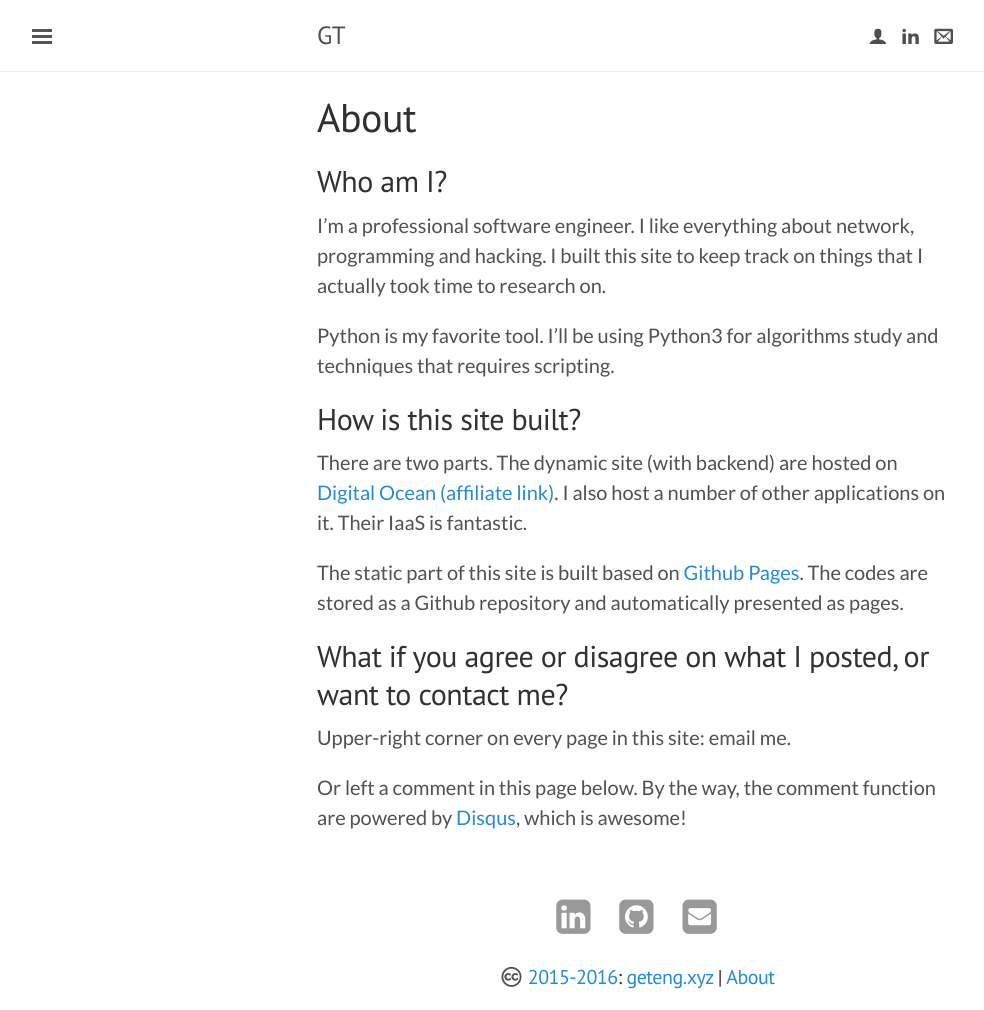
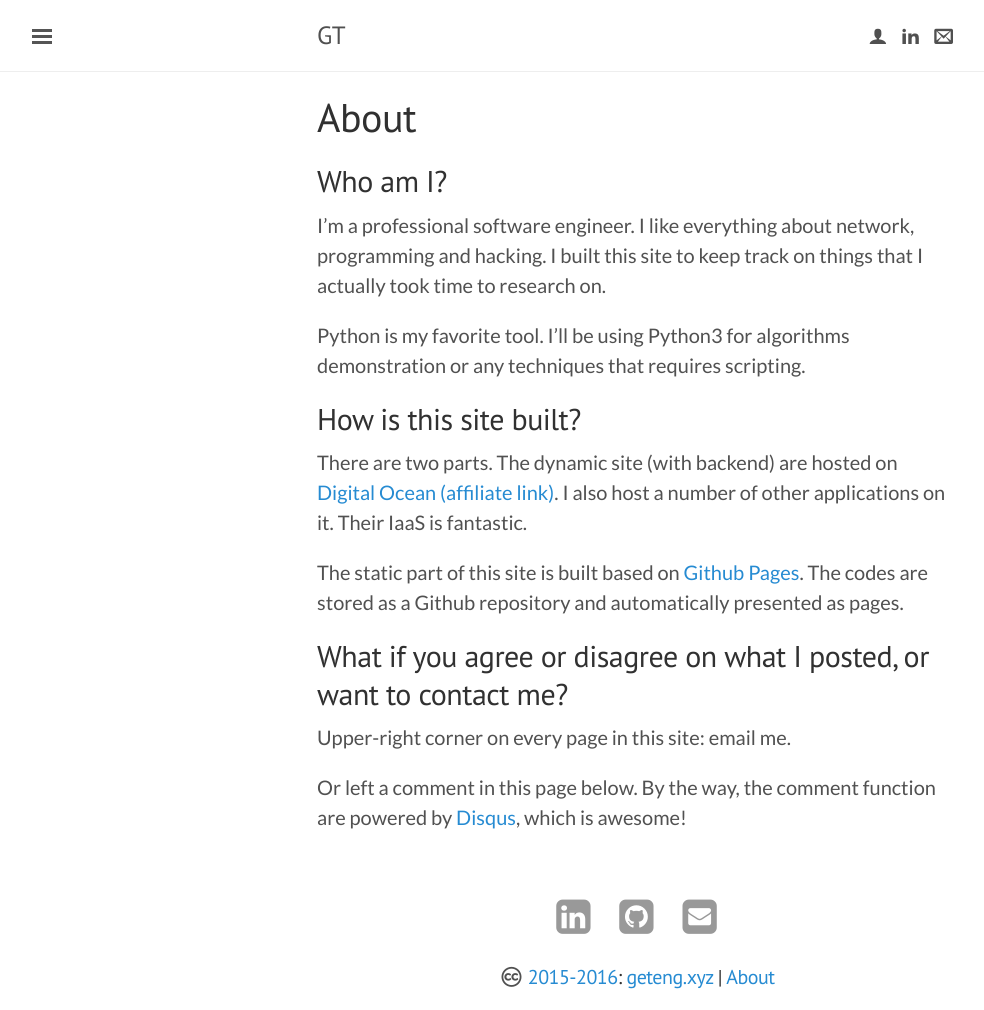
Before and after one commit to tengg/tengg.github.io, a Jekyll site: the page built from pages/about.md, in a window 1280 px wide. Shown: the whole page, without its empty margins (3-987 px from the left). Built offline with Jekyll 4.4.1, drawn with Linux system fonts in a browser that asks for light colours; nearby versions of some CDN libraries; some web fonts are replaced; comment, search, counter and statistics services are not loaded.

Commit message:
Update about.md

```diff
--- a/pages/about.md
+++ b/pages/about.md
@@ -7,7 +7,7 @@ permalink: about
 ## Who am I?
 I'm a professional software engineer. I like everything about network, programming and hacking. I built this site to keep track on things that I actually took time to research on.
 
-Python is my favorite tool. I'll be using Python3 for algorithms study and techniques that requires scripting.
+Python is my favorite tool. I'll be using Python3 for algorithms demonstration or any techniques that requires scripting.
 
 ## How is this site built?
 There are two parts. The dynamic site (with backend) are hosted on [Digital Ocean (affiliate link)](https://m.do.co/c/53921fec6121). I also host a number of other applications on it. Their IaaS is fantastic.
```
